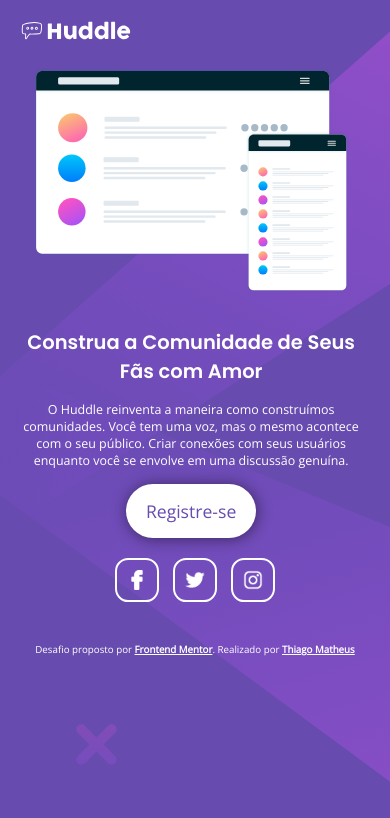
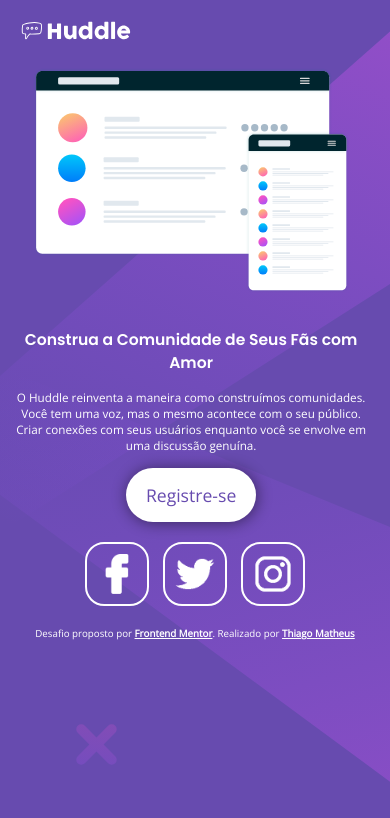
Before and after one commit to thiagoomatheus/huddle-landing-page, a plain HTML site: page index.html in a window 390 px wide. Drawn offline with nearby package versions, Linux system fonts and the light colour scheme.

Commit message:
Revert "1.1"
This reverts commit ea25449a6ca2bea8f9566d4b9bea524f43bd004a.

```diff
--- a/estilo/style.css
+++ b/estilo/style.css
@@ -103,7 +103,6 @@ footer #redes-sociais img {
     border: 2px solid white;
     border-radius: 30%;
     margin: 5px;
-    width: 40px;
 }
 
 footer #redes-sociais img:hover {
@@ -148,11 +147,11 @@ footer p a:hover {
     }
 
     main section h2  {
-        font-size: 5vw;
+        font-size: 4vw;
     }
 
     main section p {
-        font-size: 3.2vw;
+        font-size: 3vw;
     }
 
     main aside {
@@ -173,8 +172,4 @@ footer p a:hover {
         text-align: center;
     }
 
-    footer #redes-sociais img {
-        width: 20px;
-    }
-
 }
--- a/index.html
+++ b/index.html
@@ -30,9 +30,9 @@
     <span id="clear"></span>
     <footer>
       <div id="redes-sociais">
-        <a href="https://www.facebook.com/"><img src="images/logo-facebook.png" alt="Acesse nosso Facebook clicando aqui"></a>
-        <a href="https://twitter.com/"><img src="images/logo-twitter.png" alt="Acesse nosso Twitter clicando aqui"></a>
-        <a href="https://www.instagram.com/"><img src="images/logo-instagram.png" alt="Acesse nosso Instagram clicando aqui"></a>
+        <a href="https://www.facebook.com/"><img src="images/logo-facebook.png" alt="Acesse nosso Facebook clicando aqui" width="40px"></a>
+        <a href="https://twitter.com/"><img src="images/logo-twitter.png" alt="Acesse nosso Twitter clicando aqui" width="40px"></a>
+        <a href="https://www.instagram.com/"><img src="images/logo-instagram.png" alt="Acesse nosso Instagram clicando aqui" width="40px"></a>
       </div>
       <p>Desafio proposto por <a href="https://www.frontendmentor.io/home" target="_blank">Frontend Mentor</a>. Realizado por <a href="https://github.com/thiagoomatheus" target="_parent">Thiago Matheus</a></p>
     </footer>
```
